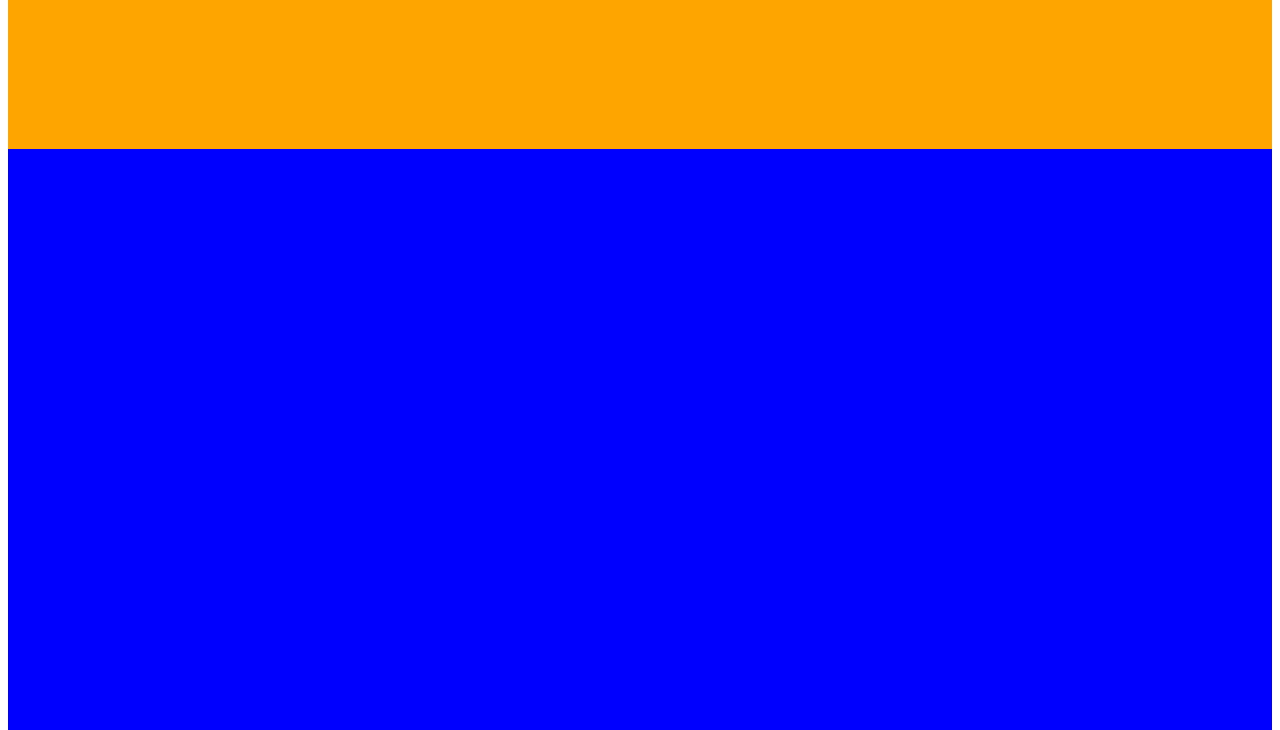
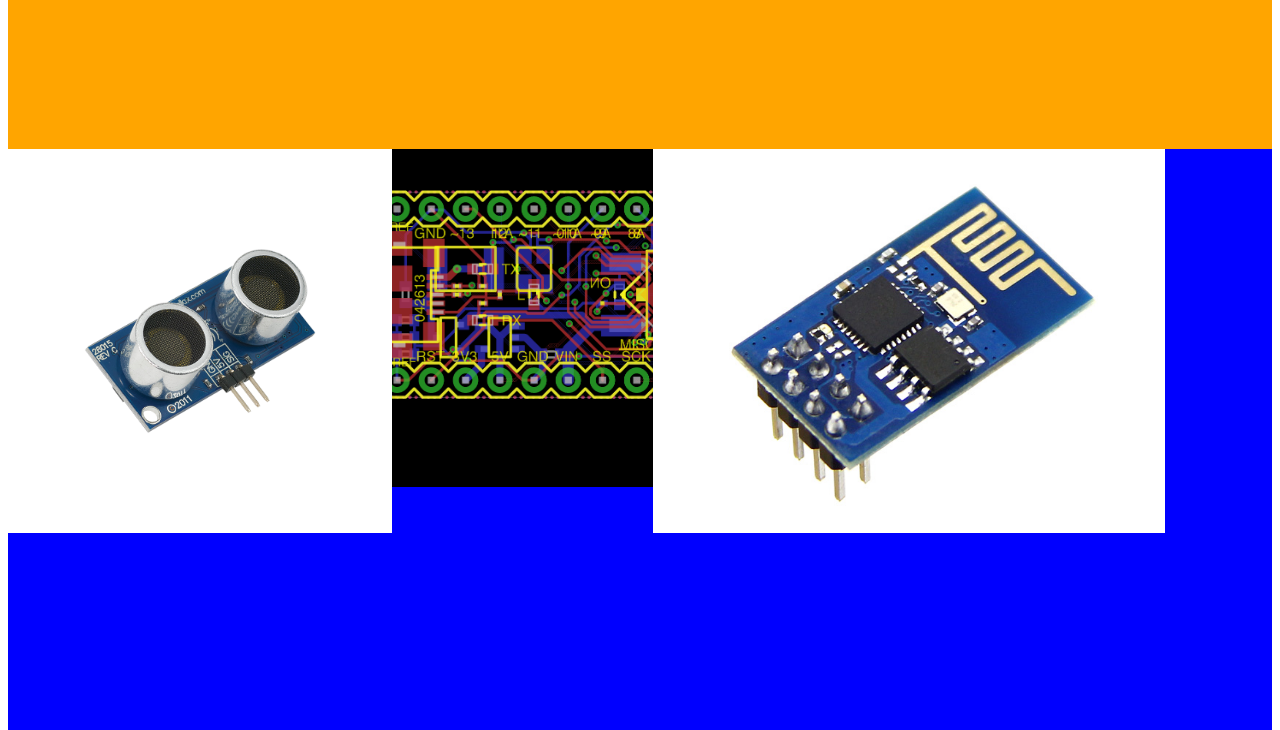
Before and after one commit to rayrobdod/Veyebrations_website, a plain HTML site: page index.html in a window 1280 px wide. Shown: the part 643-1373 px from the top of the page. Drawn offline with Linux system fonts and the light colour scheme; the site is published under a folder, as on GitHub Pages, so addresses that start at the root find nothing.

Commit message:
fixing rel links problem

```diff
--- a/css/main.css
+++ b/css/main.css
@@ -58,7 +58,7 @@
 	float:left;
 	background-size: contain;
 	background-repeat: no-repeat;
-	background-image: url("/pics/proximity.png");
+	background-image: url("../pics/proximity.png");
 	margin: 0 auto;
 }
 
@@ -68,7 +68,7 @@
 	float:right;
 	background-size: contain;
 	background-repeat: no-repeat;
-	background-image: url("/pics/esp8266.jpg");
+	background-image: url("../pics/esp8266.jpg");
 	margin: 0 auto;
 }
 
@@ -77,6 +77,6 @@
 	width: 49%;
 	background-size: contain;
 	background-repeat: no-repeat;
-	background-image: url("/pics/pcb.png");
+	background-image: url("../pics/pcb.png");
 	margin: 0 auto;
 }
```
